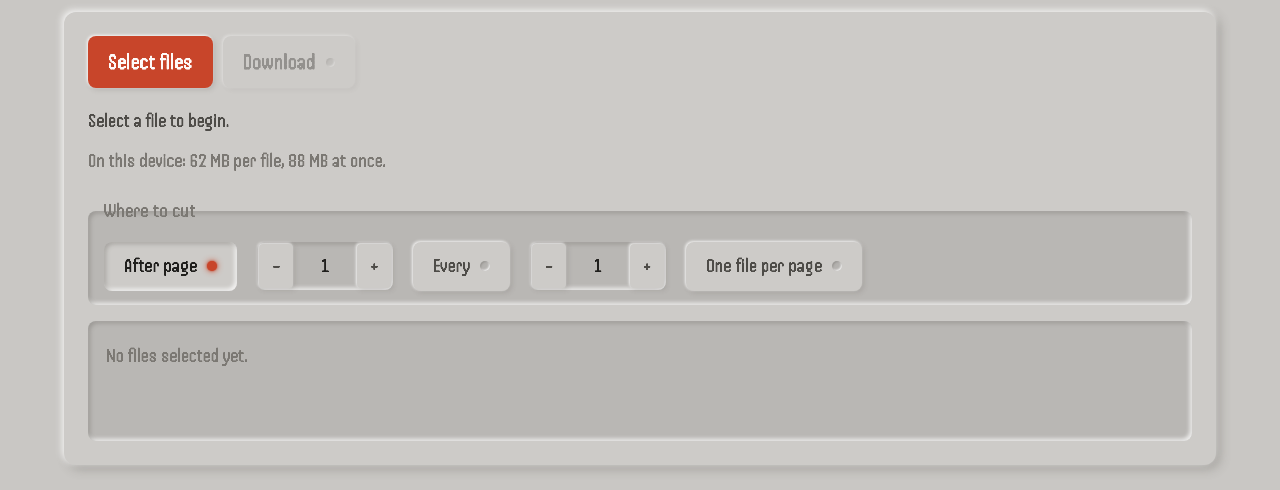
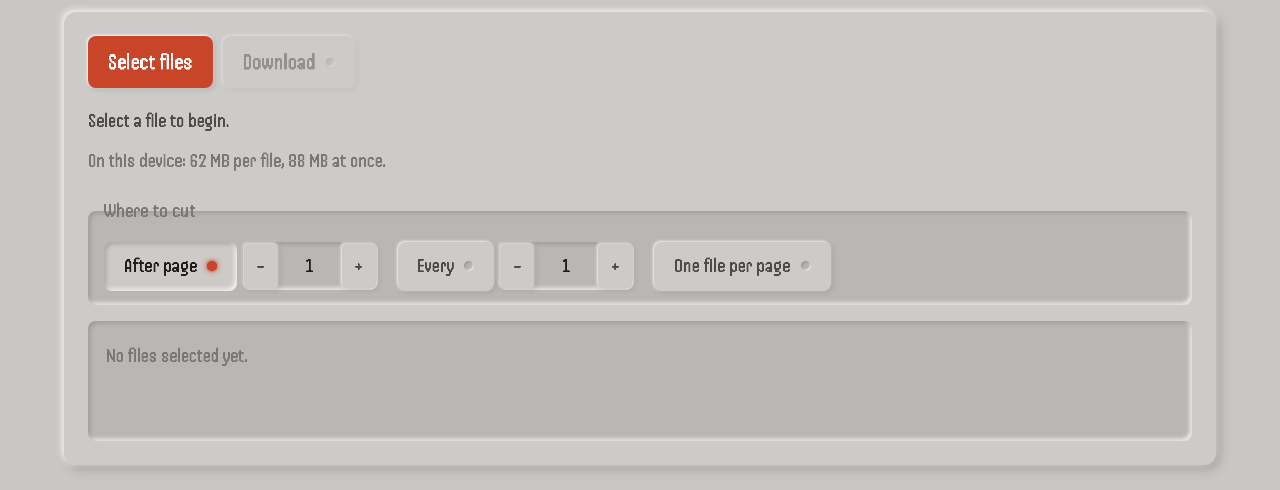
Before and after one commit to Sairanyx/retropdf, a FastAPI app: page /split-pdf in a window 1280 px wide. Shown: the part 406-896 px from the top of the page. Run offline with FastAPI, Linux system fonts and the light colour scheme; some libraries are stand-ins or nearby versions.

Commit message:
Keep each split choice with the number it needs

```diff
--- a/app/templates/tool.html
+++ b/app/templates/tool.html
@@ -30,20 +30,29 @@
     {% if tool.mode == "split" %}
     <fieldset id="split-options">
       <legend>Where to cut</legend>
+      <!-- Each choice is wrapped with the number it needs, so the two stay
+           together when the row wraps. Left as siblings they broke apart on a
+           narrow screen and a stepper ended up beside the wrong switch. -->
+      <div class="option">
         <label class="switchbox">
           <input type="radio" name="split" value="at" checked>
           After page <span class="led"></span>
         </label>
         <input type="number" id="split-after" value="1" min="1" aria-label="Cut after page">
+      </div>
+      <div class="option">
         <label class="switchbox">
           <input type="radio" name="split" value="every">
           Every <span class="led"></span>
         </label>
         <input type="number" id="split-size" value="1" min="1" aria-label="Pages per part">
+      </div>
+      <div class="option">
         <label class="switchbox">
           <input type="radio" name="split" value="single">
           One file per page <span class="led"></span>
         </label>
+      </div>
     </fieldset>
     {% endif %}
 
```
Also changed, not shown: app/templates/workspace.html (+9 -0 lines). Lines whose indentation alone changed are shown as unchanged.
